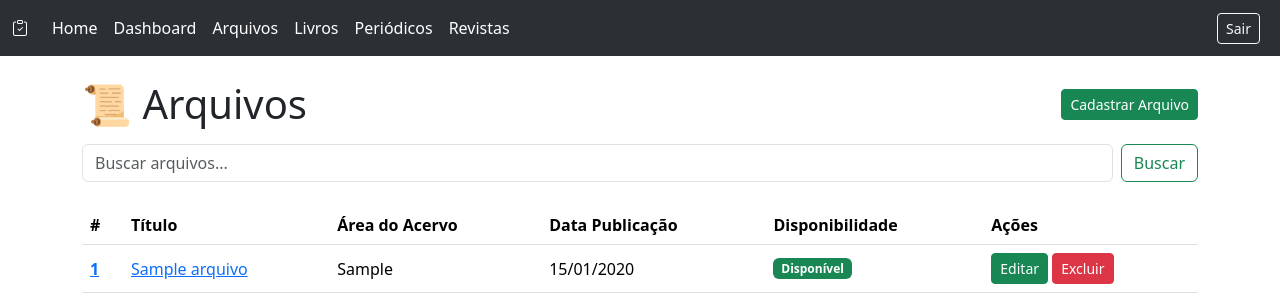
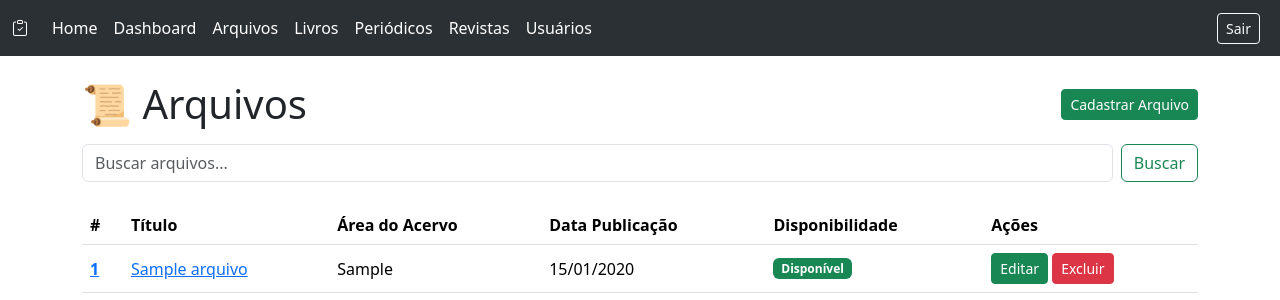
Before and after one commit to LUANSSA/LibraTech, a Django app: page /painel/arquivos/ in a window 1280 px wide. Shown: the top 300 px of the page. Run offline with Django 5.2, Linux system fonts and the light colour scheme; a user stored in the database is signed in; tables that the repository leaves empty hold one stand-in row (values such as "Sample post").

Commit message:
✨ Novo Recurso: Usuários no menu de navegação

```diff
--- a/core/templates/core/base.html
+++ b/core/templates/core/base.html
@@ -136,6 +136,13 @@
                     <li class="nav-item">
                         <a class="nav-link active" aria-current="page" href="{% url 'revistas_listar' %}">Revistas</a>
                     </li>
+
+                    {% if user.is_authenticated %}
+                        {% comment %} Página de Usuários {% endcomment %}
+                        <li class="nav-item">
+                            <a class="nav-link active" aria-current="page" href="{% url 'painel_dashboard_usuarios_listar' %}">Usuários</a>
+                        </li>
+                    {% endif %}
                 </ul>
             </div>
 
```
